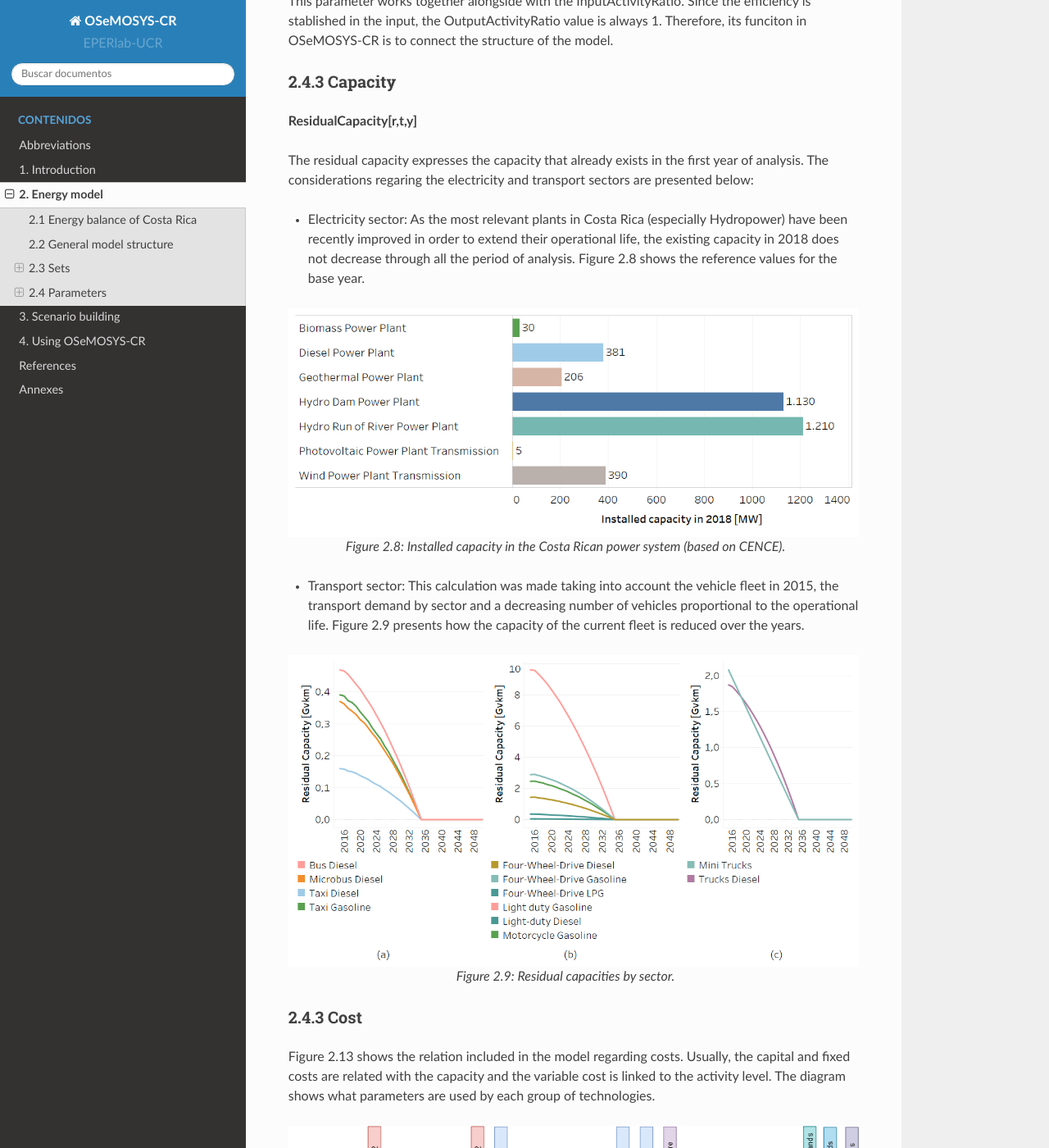
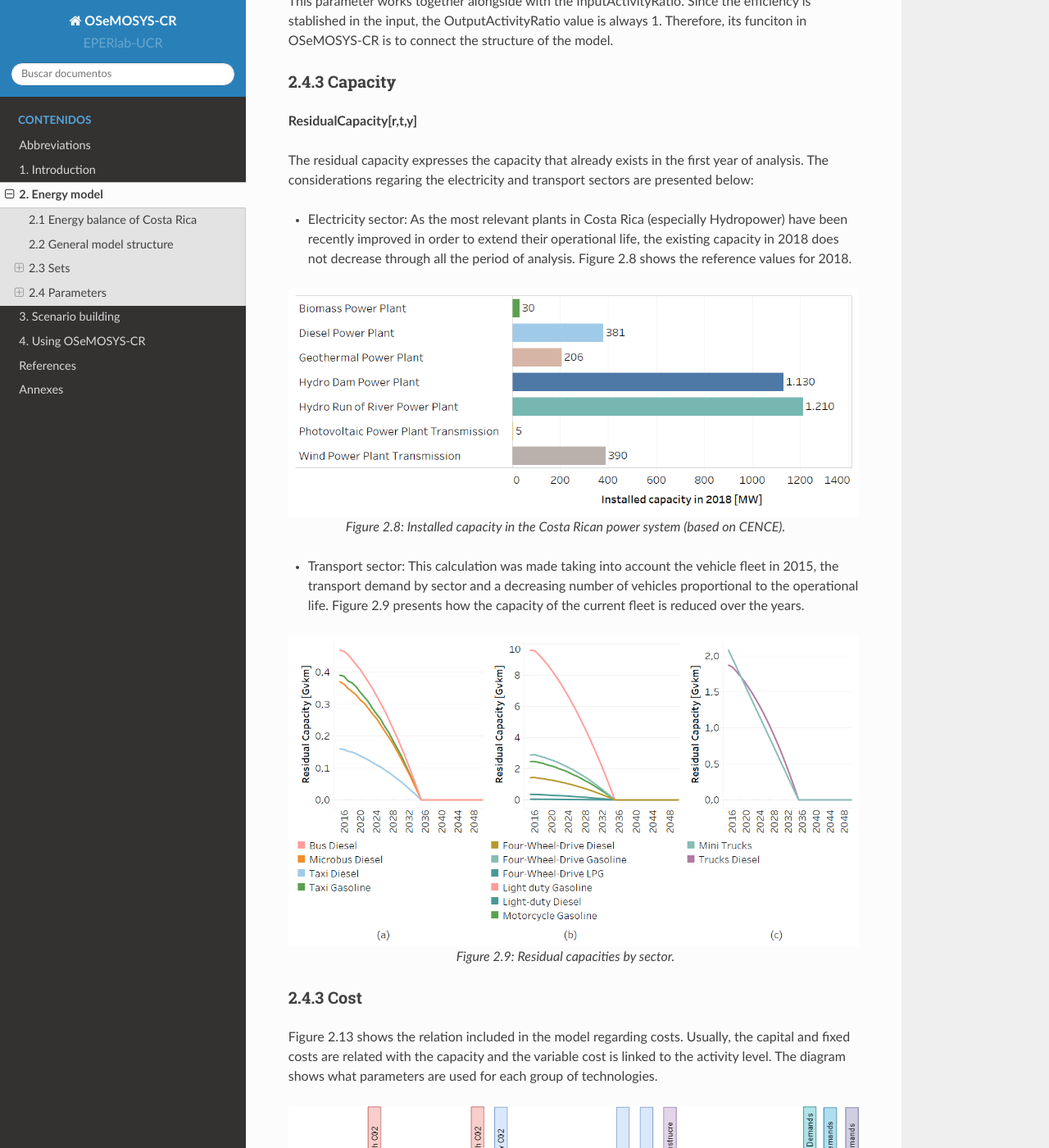
Before and after one commit to EPERLab/OSeMOSYS-CR, a Sphinx documentation site: the page built from docs/02EnergyModel.rst, in a window 1280 px wide and 1400 px high, scrolled down 13629 px. Shown: the whole window at 82% size. Built offline with Sphinx 7.4.7 and the Read the Docs theme 2.0.0, drawn with Linux system fonts in a browser that asks for light colours; formulas are drawn with MathJax 3.

Commit message:
Update 02EnergyModel.rst

```diff
--- a/docs/02EnergyModel.rst
+++ b/docs/02EnergyModel.rst
@@ -467,7 +467,7 @@ This parameter works together alongside with the InputActivityRatio. Since the e
 
 The residual capacity expresses the capacity that already exists in the first year of analysis. The considerations regaring the electricity and transport sectors are presented below:
 
-* Electricity sector: As the most relevant plants in Costa Rica (especially Hydropower) have been recently improved in order to extend their operational life, the existing capacity in 2018 does not decrease through all the period of analysis. Figure 2.8 shows the reference values for the base year.
+* Electricity sector: As the most relevant plants in Costa Rica (especially Hydropower) have been recently improved in order to extend their operational life, the existing capacity in 2018 does not decrease through all the period of analysis. Figure 2.8 shows the reference values for 2018.
 
 .. figure::  img/InstalledCapacity2018.png
    :align:   center
@@ -485,7 +485,7 @@ The residual capacity expresses the capacity that already exists in the first ye
 2.4.3 Cost
 ---------
 
-Figure 2.13 shows the relation included in the model regarding costs. Usually, the capital and fixed costs are related with the capacity and the variable cost is linked to the activity level. The diagram shows what parameters are used by each group of technologies.
+Figure 2.13 shows the relation included in the model regarding costs. Usually, the capital and fixed costs are related with the capacity and the variable cost is linked to the activity level. The diagram shows what parameters are used for each group of technologies.
 
 .. figure::  img/costs.png
    :align:   center
```
